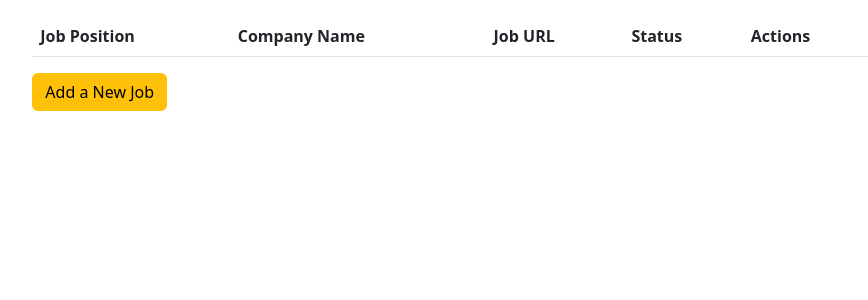
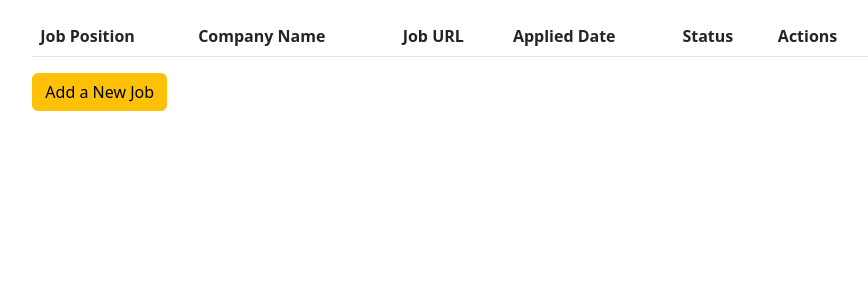
Before and after one commit to SampurnaC/jobs_activity, a Django app: page /jobs/ in a window 1280 px wide. Shown: the part 56-356 px from the top of the page, without its empty margins (185-1053 px from the left). Run offline with Django 4.2, Linux system fonts and the light colour scheme; data that the repository does not hold is empty.

Commit message:
display created_at date in jobs show page

```diff
--- a/jobs/templates/jobs/home.html
+++ b/jobs/templates/jobs/home.html
@@ -9,6 +9,7 @@
                 <th>Job Position</th>
                 <th>Company Name</th>
                 <th>Job URL</th>
+                <th>Applied Date</th>
                 <th>Status</th>
                 <th>Actions</th>
               </tr>
@@ -20,7 +21,7 @@
                 <td>{{job.title}}</td>
                 <td>{{job.companyname}}</td>
                 <td><a href="{{job.url}}" target="_blank">{{ job.url|truncatechars:40 }}</a></td>
-
+                <td>{{job.created_at|date:'Y-m-d, H:i'}}</td>
                 <td><mark>{{job.status}}</mark></td>
                 <td><a href="{% url 'edit' job.id%}" >Edit</a>&nbsp;&nbsp;&nbsp;&nbsp;&nbsp;<a href="{% url 'delete' job.id %}" >Delete</a></td>
 
```
